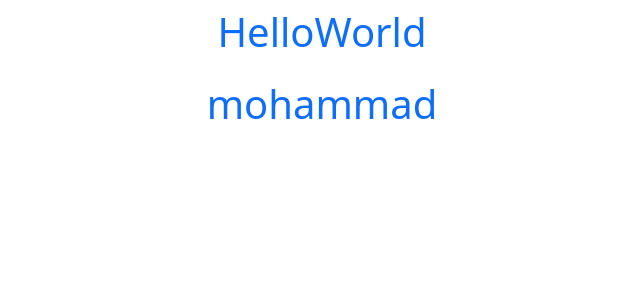
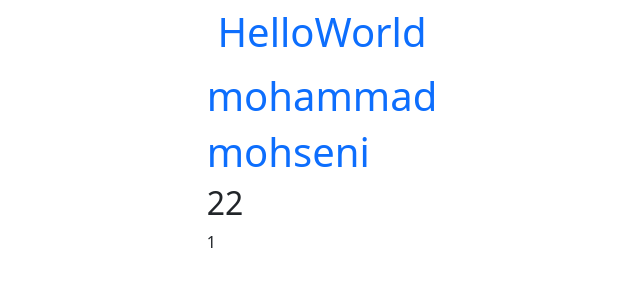
Before and after one commit to mohammad468/start-typescript, a React (Create React App) app: page / in a window 1280 px wide. Shown: the top 300 px of the page, without its empty margins (318-958 px from the left). Built offline with nearby package versions, Linux system fonts and the light colour scheme.

Commit message:
props in tsx

```diff
--- a/src/App.tsx
+++ b/src/App.tsx
@@ -5,6 +5,12 @@ import "./App.scss";
 import Greet from "./components/Greet";
 
 const App: React.FC = () => {
+  const myData = {
+    name: "mohammad",
+    family: "mohseni",
+    age: 22,
+    id: 1,
+  };
 
   return (
     <div>
@@ -12,7 +18,12 @@ const App: React.FC = () => {
         <h1>HelloWorld</h1>
       </div>
       <div className="d-flex justify-content-center my-2">
-        <Greet name="mohammad" />
+        <Greet
+          name={myData.name}
+          family={myData.family}
+          age={myData.age}
+          id={myData.id}
+        />
       </div>
     </div>
   );
--- a/src/components/Greet.tsx
+++ b/src/components/Greet.tsx
@@ -1,14 +1,20 @@
-import React from "react";
+import React from 'react';
 
-interface GreetProps {
-  name: string;
+interface myProps {
+    name: string;
+    family: string;
+    age: number;
+    id:number;
 }
 
-function Greet(props: GreetProps) {
+function Greet(props: myProps) {
   return (
     <div>
-      <div className="d-flex justify-content-center my-2">
+      <div className="">
         <h1>{props.name}</h1>
+        <h1>{props.family}</h1>
+        <h2>{props.age}</h2>
+        <p>{props.id}</p>
       </div>
     </div>
   );
```
